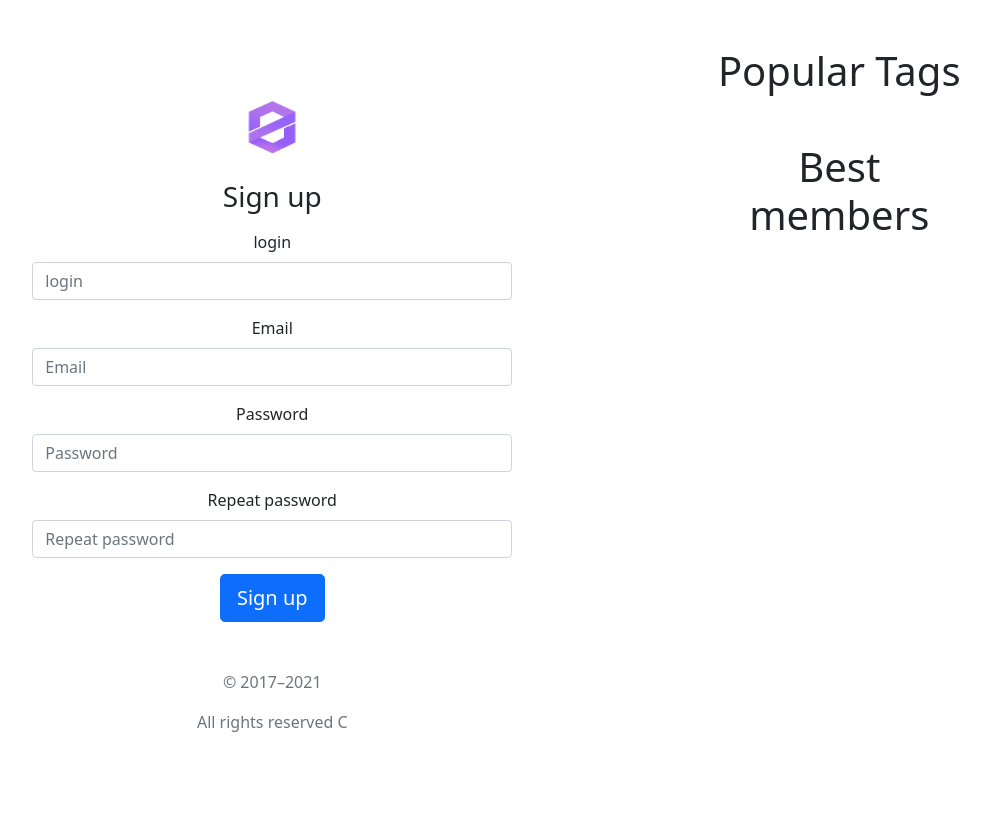
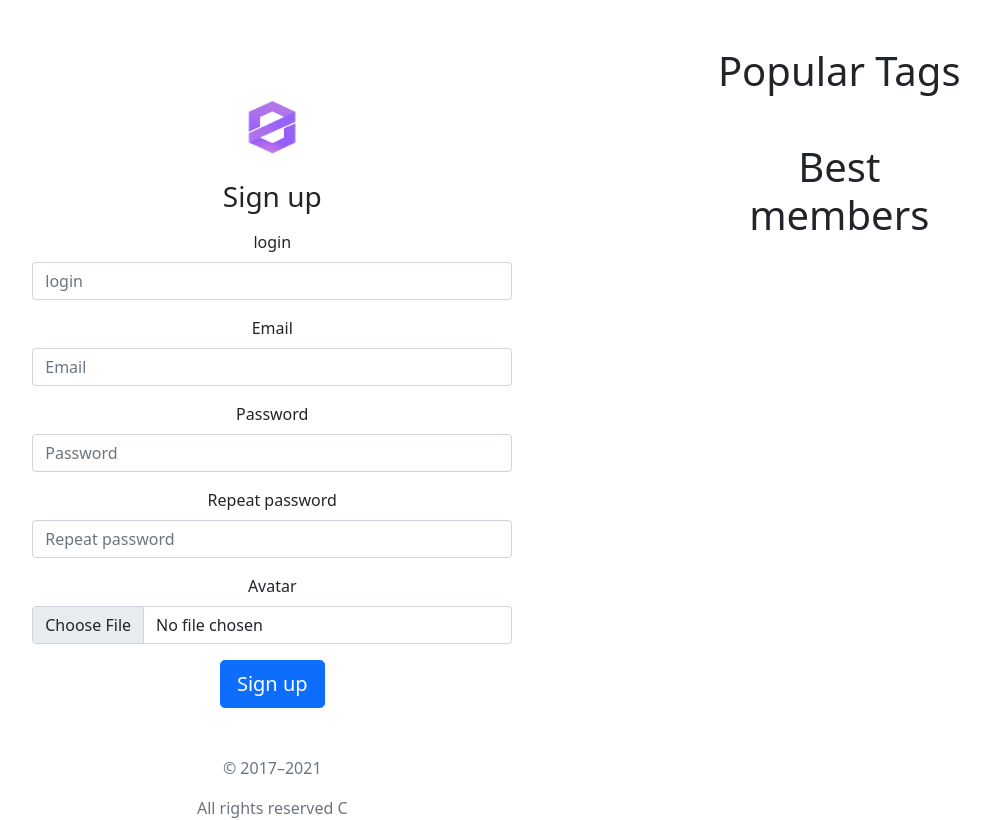
Before and after one commit to Andeo1812/Askme, a Django app: page /signup/ in a window 1280 px wide. Shown: the part 61-881 px from the top of the page, without its empty margins (226-1216 px from the left). Before the commit the page ends 793 px from the top, so only its background shows below. Run offline with Django 4.2, Linux system fonts and the light colour scheme; some libraries are stand-ins or nearby versions.

Commit message:
un stable

```diff
--- a/app/forms.py
+++ b/app/forms.py
@@ -26,6 +26,8 @@
     email = forms.EmailField(widget=forms.EmailInput(attrs={"class": "form-group mb-3"}), label="Email", max_length=64)
     password = forms.CharField(widget=forms.PasswordInput(attrs={"class": "form-group mb-3"}), label='Password', max_length=64)
     password_repeat = forms.CharField(widget=forms.PasswordInput(attrs={"class": "form-group mb-3"}), label='Repeat password', max_length=64)
+
+    avatar = forms.FileField(widget=forms.FileInput(attrs={"class": "form-group mb-3"}), label="Avatar", required=False)
 
     def clean_password(self):
         data = self.data['password']
--- a/app/views.py
+++ b/app/views.py
@@ -162,9 +162,13 @@
         user_form = RegisterForm(data=request.POST)
         if user_form.is_valid():
             form_data = user_form.cleaned_data.pop("password_repeat")
+            avatar = user_form.cleaned_data.pop("avatar")
             user = User.objects.create_user(**user_form.cleaned_data)
             user.save()
-            Profile.objects.create(user=user)
+            if avatar:
+                Profile.objects.create(user=user, avatar=request.FILES)
+            else:
+                Profile.objects.create(user=user)
             auth.login(request, user)
             return redirect("new")
         user_form.add_error('password', "Wrong login/password")
--- a/templates/signup.html
+++ b/templates/signup.html
@@ -4,7 +4,7 @@
 
 {% block content %}
 <div class="form-signin text-center m-auto" style="width: 30em;">
-    <form action="/signup/" method="post" novalidate>
+    <form action="/signup/" method="post" enctype="multipart/form-data" novalidate>
         {% csrf_token %}
         <img class="mb-4 login_margin" src="{% static "img/logo.png" %}" alt="" width="72" height="57">
         <h1 class="h3 mb-3 fw-normal">Sign up</h1>
```
